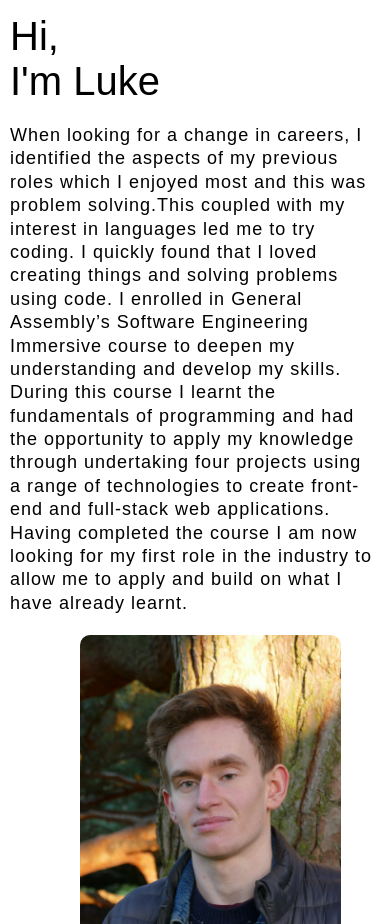
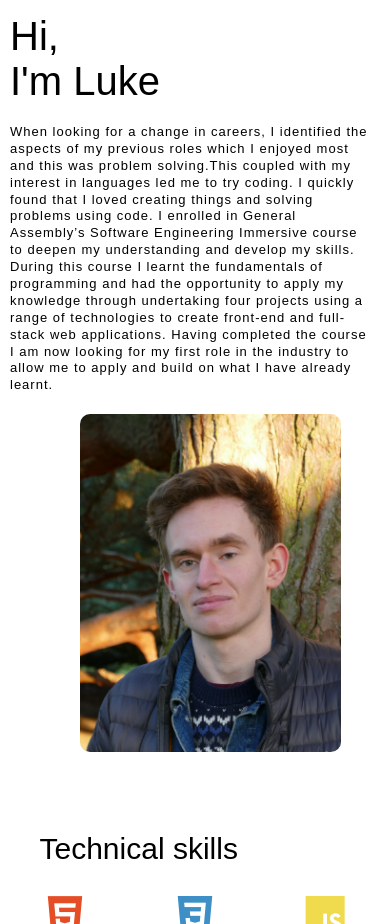
Before and after one commit to luke-o-brien/Portfolio-React, a React (Create React App) app: page / in a window 390 px wide. Shown: the part 860-1784 px from the top of the page. Built offline with nearby package versions, Linux system fonts and the light colour scheme.

Commit message:
minor responsive edits

```diff
--- a/src/styles/main.scss
+++ b/src/styles/main.scss
@@ -660,4 +660,14 @@ h5 {
   border: none;
   border-bottom: 2px solid rgb(254, 233, 114)
 }
+
+.bio {
+  margin-top: 20px;
+  font-weight: 100;
+  color: rgb(0, 0, 0);
+  font-size: 13px;
+  line-height: 1.3;
+  letter-spacing: 1px;
+  margin-bottom: 20px;
 }
+}
```
